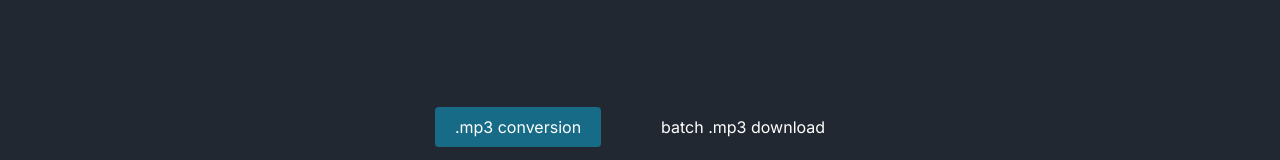
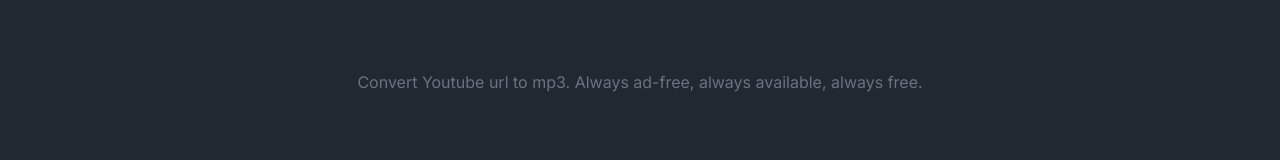
Before and after one commit to jeremu2907/audio-converter, a Next.js app in the folder app/: page / in a window 1280 px wide. Shown: the part 151-311 px from the top of the page. Built offline with nearby package versions, Linux system fonts and the light colour scheme.

Commit message:
Seo (#4)
* Seo

* naming

* sitemap and robots

```diff
--- a/app/src/app/page.js
+++ b/app/src/app/page.js
@@ -11,6 +11,9 @@
                 <h1 className='font-light font-encodeSans text-[30px] cursor-default'>TAudio.</h1>
             </div>
             <main className="flex min-h-screen flex-col items-center justify-center p-20">
+                <div className='flex items-center mt-[50px] mb-[100px] text-gray-500'>
+                    <h1>Convert Youtube url to mp3. Always ad-free, always available, always free.</h1>
+                </div>
                 <Mode />
                 <div className='flex items-center mt-[100px] mb-[50px] gap-[30px] text-gray-500'>
                     <p>
--- a/app/src/app/pages/_document.js
+++ b/app/src/app/pages/_document.js
@@ -7,6 +7,7 @@
                 <link rel="preconnect" href="https://fonts.googleapis.com"/>
                 <link rel="preconnect" href="https://fonts.gstatic.com" crossOrigin="true"/>
                 <link href="https://fonts.googleapis.com/css2?family=Encode+Sans+Expanded:wght@100;200;300;400;500;600;700;800;900&display=swap" rel="stylesheet"/>
+                <meta name="description" content="Convert Youtube url to mp3. Always ad-free, always available, always free" />
             </Head>
             <body>
                 <Main />
```
Also changed, not shown: app/public/robots.txt (added), app/public/sitemap.txt (added).
